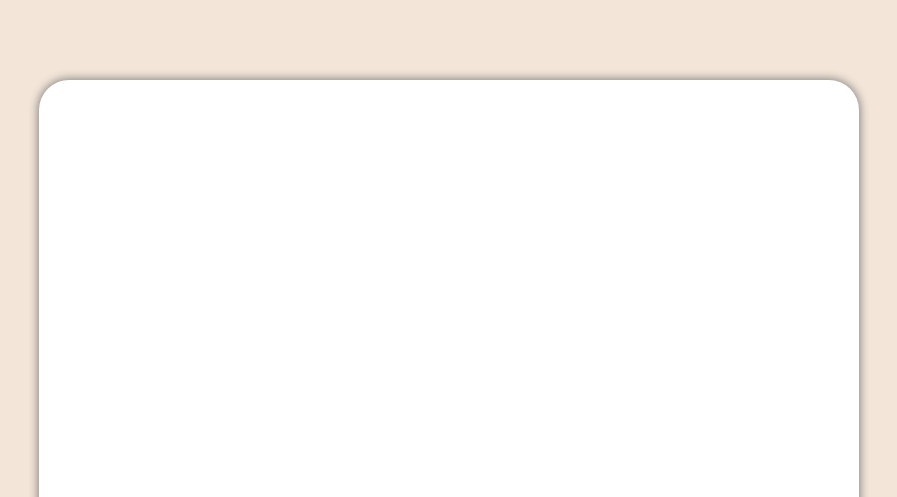
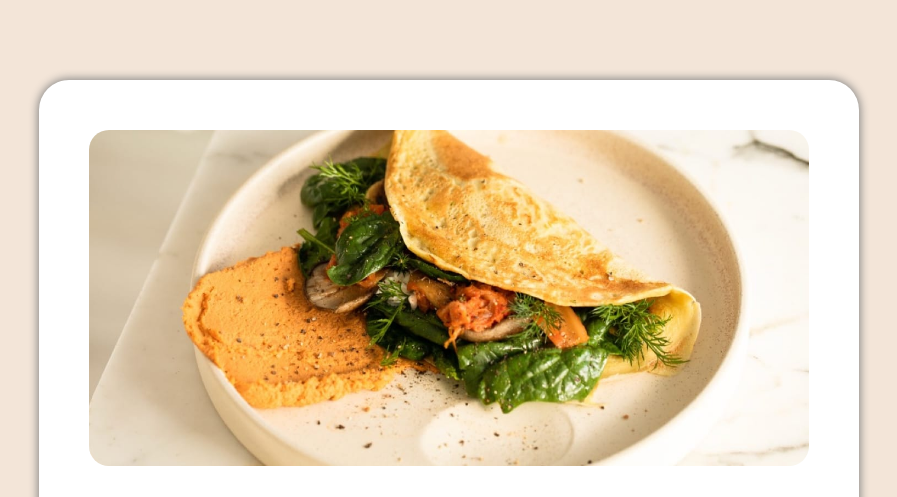
Before and after one commit to aisha-abid/recepie-project, a plain HTML site: page index.html in a window 1280 px wide. Shown: the top 497 px of the page, without its empty margins (191-1088 px from the left). Drawn offline with Linux system fonts and the light colour scheme.

Commit message:
set image

```diff
--- a/index.html
+++ b/index.html
@@ -13,7 +13,7 @@
         <div class="main-container">
             <div class="box">
 
-                <img src="  design files/recipe-page-main/assets/images/image-omelette.jpeg" alt="">
+                <img src="images/image-omelette.jpeg" alt="">
                 <div class="content">
                     <h1> Simple Omelette Recipe</h1>
                     <p>An easy and quick dish, perfect for any meal. This classic omelette combines beaten eggs cooked
```
Also changed, not shown: images/image-omelette.jpeg (added).
